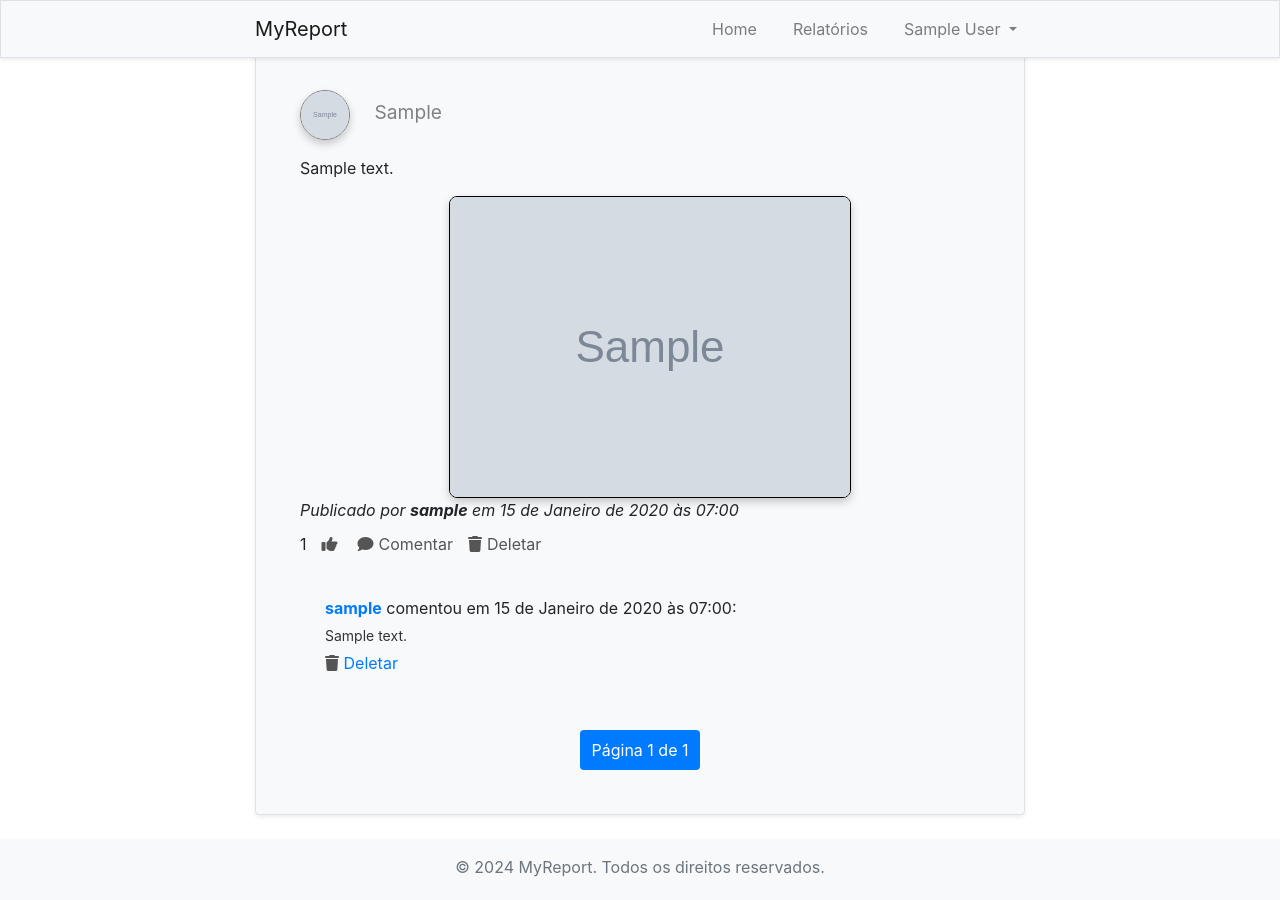
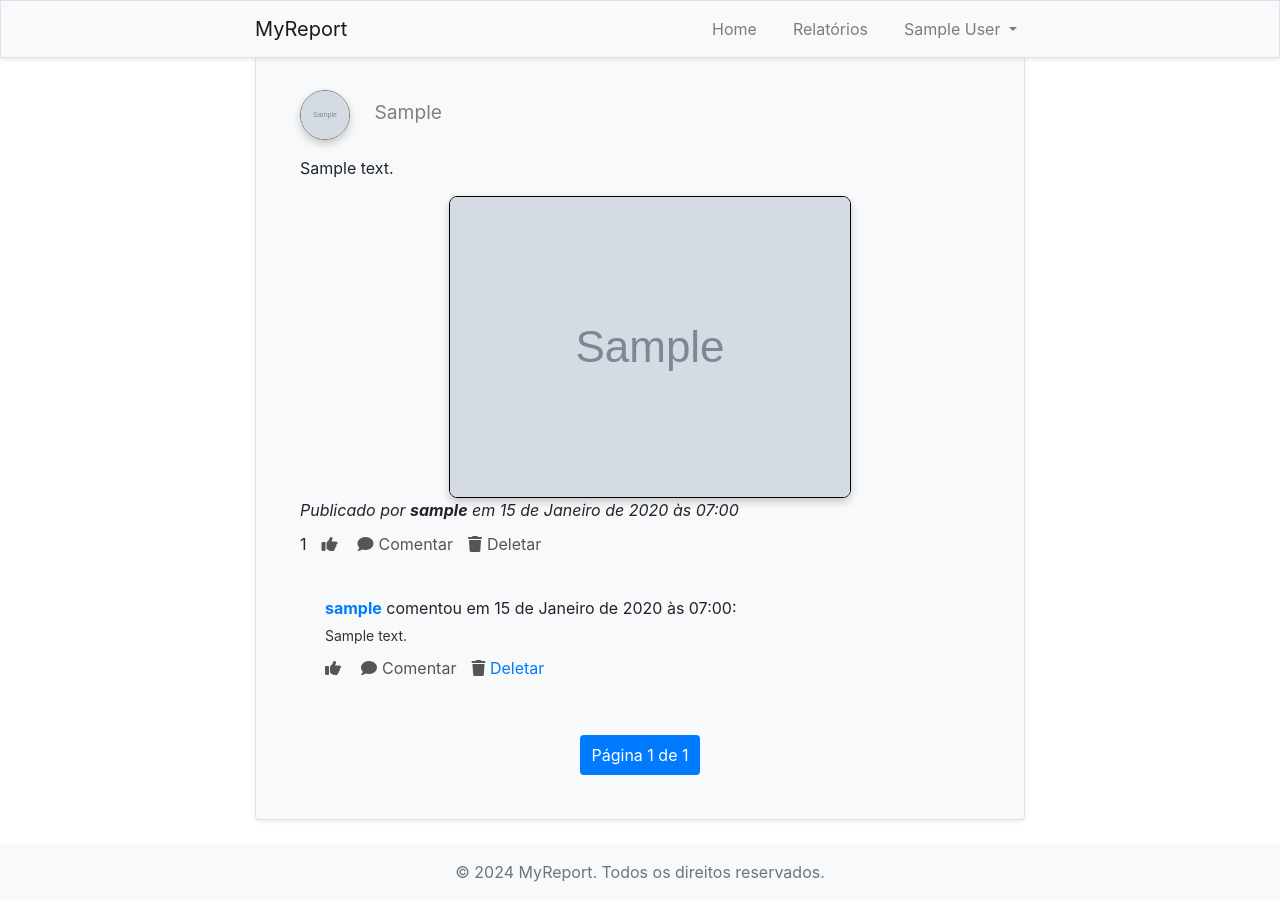
Before and after one commit to PeritoCriminal/NewReport, a Django app: page / in a window 1280 px wide. Before the commit the page ends 877 px from the top, so only its background shows below. Run offline with Django 5.2, Linux system fonts and the light colour scheme; a user stored in the database is signed in; tables that the repository leaves empty hold one stand-in row (values such as "Sample post"); grey boxes marked "Sample" are stand-in pictures; some libraries are stand-ins or nearby versions.

Commit message:
barra de ferramentas para comentários nos comentários

```diff
--- a/newreportapp/models/custom_user_model.py
+++ b/newreportapp/models/custom_user_model.py
@@ -9,11 +9,13 @@ class CustomUserModel(AbstractUser):
     # Níveis de acesso
     VIEWER = 'viewer'
     EDITOR = 'editor'
+    MODERATOR = 'moderador'
     ADMINISTRATOR = 'administrator'
 
     ACCESS_LEVEL_CHOICES = [
         (VIEWER, 'Viewer'),
         (EDITOR, 'Editor'),
+        (MODERATOR, 'moderador'),
         (ADMINISTRATOR, 'Administrator'),
     ]
 
--- a/newreportapp/templates/home.html
+++ b/newreportapp/templates/home.html
@@ -57,11 +57,32 @@
                                 <div class="comment" id="comment-{{ comment.id }}">
                                     <strong>{{ comment.user.username }}</strong> comentou em {{ comment.created_at }}:
                                     <p>{{ comment.content|linebreaks }}</p>
-                                    {% if comment.user == request.user %}
-                                        <a href="#" class="delete-comment" data-comment-id="{{ comment.id }}">
-                                            <i class="fas fa-trash"></i> Deletar
+
+
+
+
+
+
+
+                                    <!--Trabalhando aqui -->
+                                    <div class="interaction-bar">
+                                        <a href="#" class="icon-like" data-post-id="{{ comment.id }}">
+                                            <i class="fas fa-thumbs-up"></i>
                                         </a>
-                                    {% endif %}
+                                        <a href="#" class="icon-comment" data-post-id="{{ comment.id }}">
+                                            <i class="fas fa-comment"></i> Comentar
+                                        </a>
+                                        {% if comment.user == request.user %}
+                                            <a href="#" class="delete-comment" data-comment-id="{{ comment.id }}">
+                                                <i class="fas fa-trash"></i> Deletar
+                                            </a>
+                                        {% endif %}
+                                    </div>
+
+
+
+
+
                                 </div>
                             {% empty %}
                                 <div class="no-comments">Essa postagem não possui comentários.</div>
```
Also changed, not shown: newreportapp/migrations/0015_alter_customusermodel_access_level.py (added).
